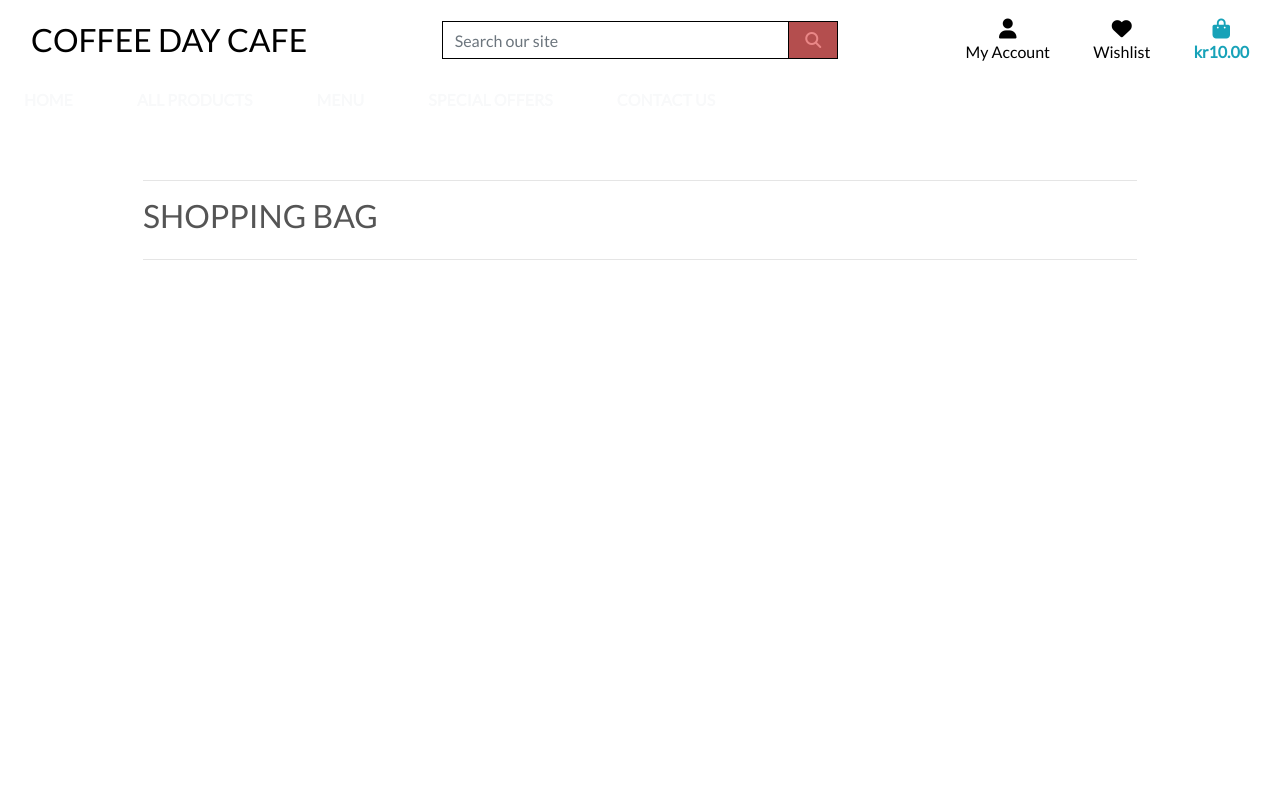
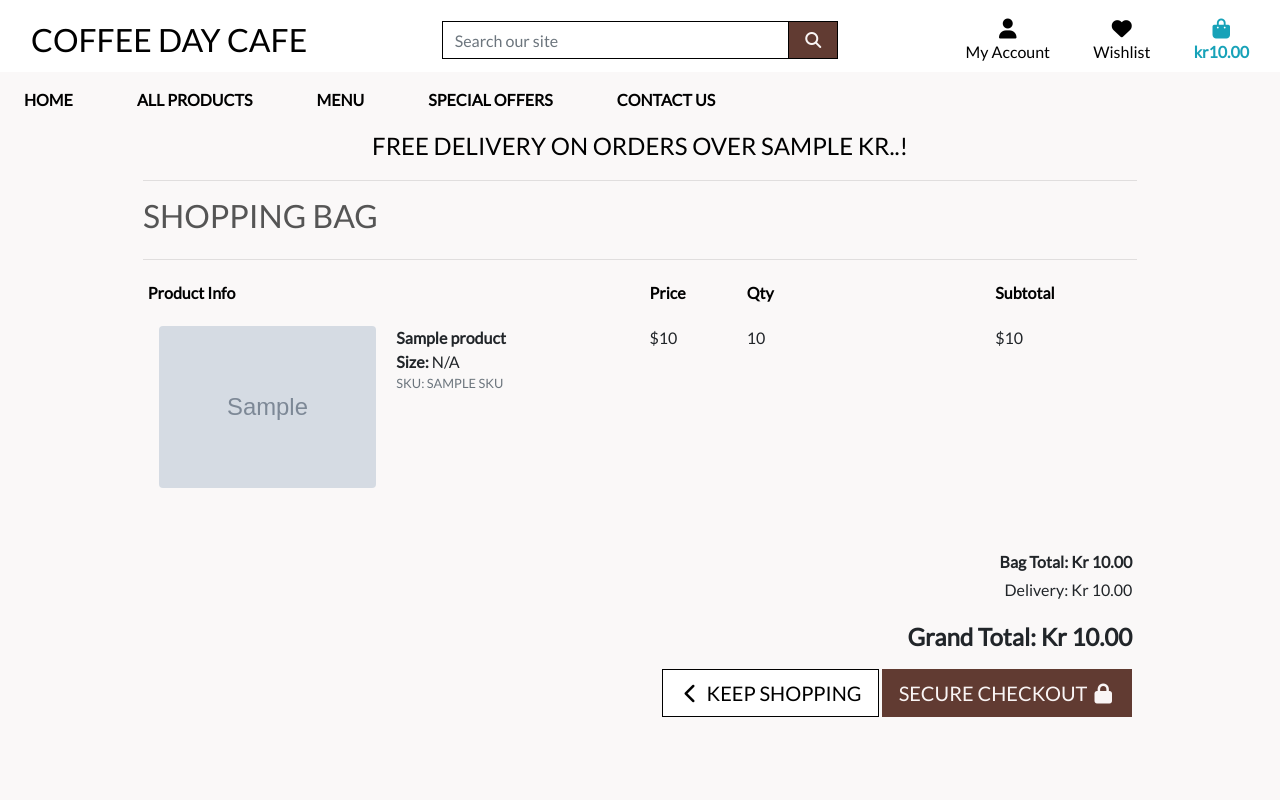
Before and after one commit to PallaviGoel1/cafeproject5, a Django app: template bag/templates/bag/bag.html in a window 1280 px wide. Run offline with Django 3.2, Linux system fonts and the light colour scheme; the template is opened without the code that fills it: most values are stand-ins (such as "Sample title", 1, 10 or a date in 2020); grey boxes marked "Sample" are stand-in pictures; some libraries are stand-ins or nearby versions.

Commit message:
finalised add size to products

```diff
--- a/bag/templates/bag/bag.html
+++ b/bag/templates/bag/bag.html
@@ -24,6 +24,69 @@
             <div class="col">
                 {% if bag_items %}
                     <div class="table-responsive rounded"></div>
+                    <div class="table-responsive rounded">
+                        <table class="table table-sm table-borderless">
+                            <thead class="text-black">
+                                <tr>
+                                    <th scope="col">Product Info</th>
+                                    <th scope="col"></th>
+                                    <th scope="col">Price</th>
+                                    <th scope="col">Qty</th>
+                                    <th scope="col">Subtotal</th>
+                                </tr>
+                            </thead>
+
+                            {% for item in bag_items %}
+                                <tr>
+                                    <td class="p-3 w-25">
+                                        <img class="img-fluid rounded" src="{{ item.product.image.url }}">
+                                    </td>
+                                    <td class="py-3">
+                                        <p class="my-0"><strong>{{ item.product.name }}</strong></p>
+                                        <p class="my-0"><strong>Size: </strong>{% if item.product.has_sizes %}{{ item.size|upper }}{% else %}N/A{% endif %}</p>
+                                        <p class="my-0 small text-muted">SKU: {{ item.product.sku|upper }}</p>
+                                    </td>
+                                    <td class="py-3">
+                                        <p class="my-0">${{ item.product.price }}</p>
+                                    </td>
+                                    <td class="py-3 w-25">
+                                        <p class="my-0">{{ item.quantity }}</p>
+                                    </td>
+                                    <td class="py-3">
+                                        <p class="my-0">${{ item.product.price }}</p>
+                                    </td>
+                                </tr>
+                            {% endfor %}
+                            <tr>
+                                <td colspan="5" class="pt-5 text-right">
+                                    <h6><strong>Bag Total: Kr {{ total|floatformat:2 }}</strong></h6>
+                                    <h6>Delivery: Kr {{ delivery|floatformat:2 }}</h6>
+                                    <h4 class="mt-4"><strong>Grand Total: Kr {{ grand_total|floatformat:2 }}</strong></h4>
+                                    {% if free_delivery_delta > 0 %}
+                                        <p class="mb-1 text-danger">
+                                            You could get free delivery by spending just <strong>${{ free_delivery_delta }}</strong> more!
+                                        </p>
+                                    {% endif %}
+                                </td>
+                            </tr>
+                            <tr>
+                                <td colspan="5" class="text-right">
+                                    <a href="{% url 'products' %}" class="btn btn-outline-black rounded-0 btn-lg">
+                                        <span class="icon">
+                                            <i class="fas fa-chevron-left"></i>
+                                        </span>
+                                        <span class="text-uppercase">Keep Shopping</span>
+                                    </a>
+                                    <a href="" class="btn btn-black rounded-0 btn-lg">
+                                        <span class="text-uppercase">Secure Checkout</span>
+                                        <span class="icon">
+                                            <i class="fas fa-lock"></i>
+                                        </span>
+                                    </a>
+                                </td>
+                            </tr>
+                        </table>
+                    </div>
                 {% else %}
                     <p class="lead mb-5">Your bag is empty.</p>
                     <a href="{% url 'products' %}" class="btn btn-outline-black rounded-0 btn-lg">
--- a/products/models.py
+++ b/products/models.py
@@ -20,6 +20,7 @@
     sku = models.CharField(max_length=254, null=True, blank=True)
     name = models.CharField(max_length=254)
     description = models.TextField()
+    has_sizes = models.BooleanField(default=False, null=True, blank=True)
     price = models.DecimalField(max_digits=6, decimal_places=2)
     rating = models.DecimalField(max_digits=6, decimal_places=2, null=True, blank=True)
     image = models.ImageField(null=True, blank=True)
--- a/static/css/base.css
+++ b/static/css/base.css
@@ -8,10 +8,10 @@
     height: calc(100vh - 164px);
     color: #555;
     font-family: 'Lato';
+    min-height: 100vh;
+    overflow-x: hidden;
 
 }
-
-/* from Bulma */
 .icon {
     align-items: center;
     display: inline-flex;
@@ -24,19 +24,33 @@
     text-transform: uppercase;
 }
 
+.navbar-link:hover {
+    -ms-transform: scale(1);
+    -webkit-transform: scale(1);
+    transform: scale(1.1);
+}
+
+.nav-link:active {
+    color:#333;
+}
+
+.navbar-toggler-icon{
+    color: #fff;
+}
+
 .main-logo-link {
     width: fit-content;
 }
 
 .shop-now-button {
-    background: rgb(71, 21, 21);
+    background: rgb(97, 59, 50);
     color: white;
     min-width: 200px;
 }
 
 .btn-black {
-    background: rgba(165, 42, 42, 0.827);
-    color: rgb(234, 135, 135);
+    background: rgb(97, 59, 50);
+    color: rgb(249, 245, 245);
 }
 .btn-outline-black {
     background: white;
@@ -72,7 +86,7 @@
 .home-cover {
     background-image: url("/media/bg2.jpg");
     background-size: cover;
-    height: 75vh;
+    height: 80vh;
     width: 100vw;
     overflow: hidden;
     object-fit: cover;
@@ -84,7 +98,7 @@
 	top: 0;
 	left: 0;
 	position: fixed;
-	background: white;
+	background: rgb(250, 248, 248);
 	z-index: -1;
 }
 a.category-badge > span.badge:hover {
@@ -95,8 +109,8 @@
     height: 42px;
     width: 42px;
     position: fixed;
-    bottom: 10px;
-    right: 10px;
+    bottom: 50px;
+    right: 50px;
 }
 
 .btt-link {
--- a/templates/base.html
+++ b/templates/base.html
@@ -107,7 +107,7 @@
         <div class="row bg-dark-black">
             <nav class="navbar navbar-expand-lg w-100 navbar-dark">
                 <button class="navbar-toggler border-light" type="button" data-toggle="collapse" data-target="#main-nav" aria-controls="main-nav" aria-expanded="false" aria-label="Toggle navigation">
-                    <span class="navbar-toggler-icon tex-white"></span>
+                    <span class="navbar-toggler-icon text-white"></span>
                 </button>
 
                 {% include 'includes/main-nav.html' %}
@@ -115,8 +115,8 @@
             </nav>
         </div>
         <div id="delivery-banner" class="row text-center">
-            <div class="col bg-lights text-white">
-                <h4 class="logo-font my-1">Free delivery on orders over {{ free_delivery_threshold }}Kr..!</h4>
+            <div class="col bg-dark-black text-black">
+                <h4 class="logo-font my-1">Free delivery on orders over {{ free_delivery_threshold }} Kr..!</h4>
             </div>
         </div>
     </header>
--- a/templates/includes/main-nav.html
+++ b/templates/includes/main-nav.html
@@ -1,17 +1,17 @@
 <div class="collapse navbar-collapse" id="main-nav">
-    <ul class="navbar-nav">
+    <ul class="navbar-nav ">
         <li class="nav-item " id="home">
-            <a class="logo-font font-weight-bold nav-link text-light mr-5 navbar-link active" href="{% url 'home' %}" id="Home-link">
+            <a class="logo-font font-weight-bold nav-link text-black mr-5 navbar-link active" href="{% url 'home' %}" id="Home-link">
                 Home
             </a>
         </li>
         <li class="nav-item" id="productslink">
-            <a class="logo-font font-weight-bold nav-link text-light mr-5 navbar-link" href="{% url 'products' %}" id="all-products-link">
+            <a class="logo-font font-weight-bold nav-link text-black mr-5 navbar-link" href="{% url 'products' %}" id="all-products-link">
                 All Products
             </a>
         </li>
         <li class="nav-item dropdown">
-            <a class="logo-font font-weight-bold nav-link text-light mr-5 navbar-link" href="#" id="all-products-links" data-toggle="dropdown" aria-haspopup="true" aria-expanded="false">
+            <a class="logo-font font-weight-bold nav-link text-black mr-5 navbar-link" href="#" id="all-products-links" data-toggle="dropdown" aria-haspopup="true" aria-expanded="false">
                 Menu</a>
                 <div class="dropdown-menu border-0" aria-labelledby="all-products-link">
                     <a href="{% url 'products' %}?category=HotCoffees" class="dropdown-item ">Hot Coffee</a>
@@ -23,7 +23,7 @@
 
         </li>
         <li class="nav-item dropdown" id="special-offer-link">
-            <a class="logo-font font-weight-bold nav-link text-light mr-5 navbar-link" href="#" id="specials-link" data-toggle="dropdown" aria-haspopup="true" aria-expanded="false">
+            <a class="logo-font font-weight-bold nav-link text-black mr-5 navbar-link" href="#" id="specials-link" data-toggle="dropdown" aria-haspopup="true" aria-expanded="false">
                 Special Offers
             </a>
             <div class="dropdown-menu border-0" aria-labelledby="specials-link">
@@ -31,7 +31,7 @@
             </div>
         </li>
         <li class="nav-item" id="contactus-link">
-            <a class="logo-font font-weight-bold nav-link text-light navbar-link " href="{% url 'contact_us' %}" id="contactus">
+            <a class="logo-font font-weight-bold nav-link text-black navbar-link " href="{% url 'contact_us' %}" id="contactus">
                 Contact Us
             </a>
         </li>
```
Also changed, not shown: bag/contexts.py (+26 -0 lines), bag/views.py (+15 -4 lines), home/templates/home/index.html (+6 -7 lines), products/templates/products/product_detail.html (+13 -1 lines), db.sqlite3, products/migrations/0003_auto_20240315_0932.py (added), wishlist/migrations/0001_initial.py (added).
